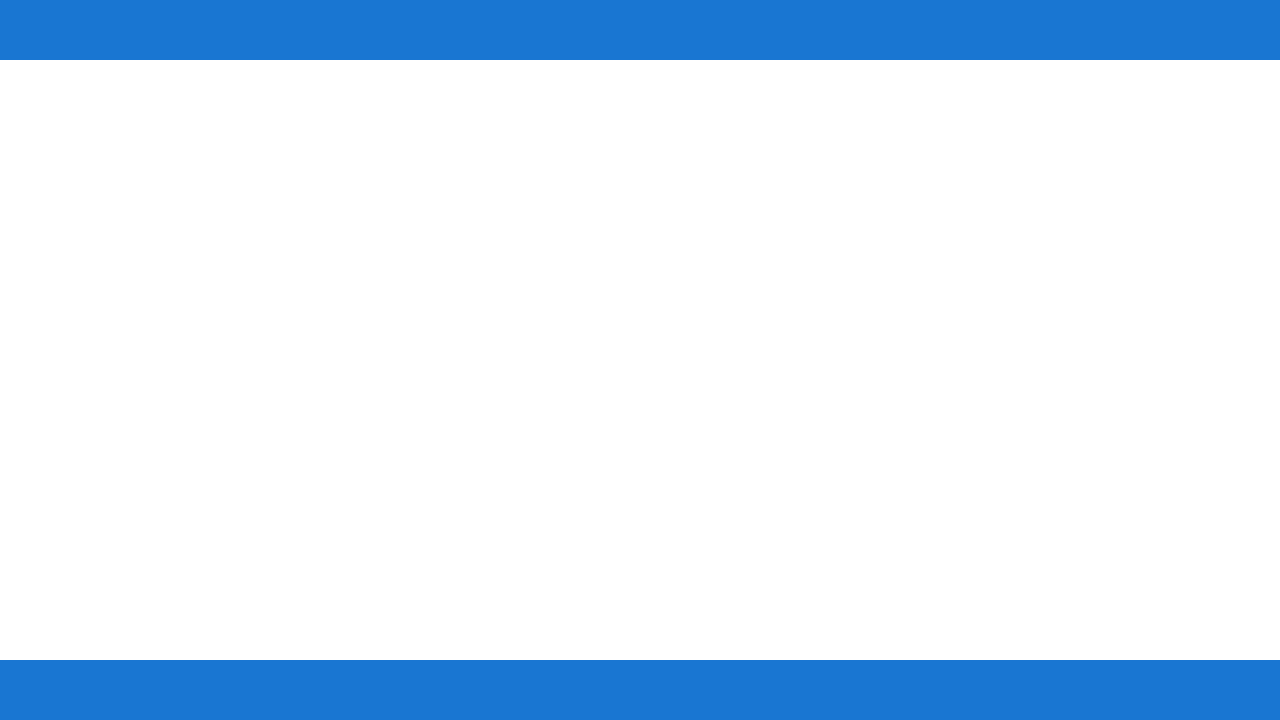
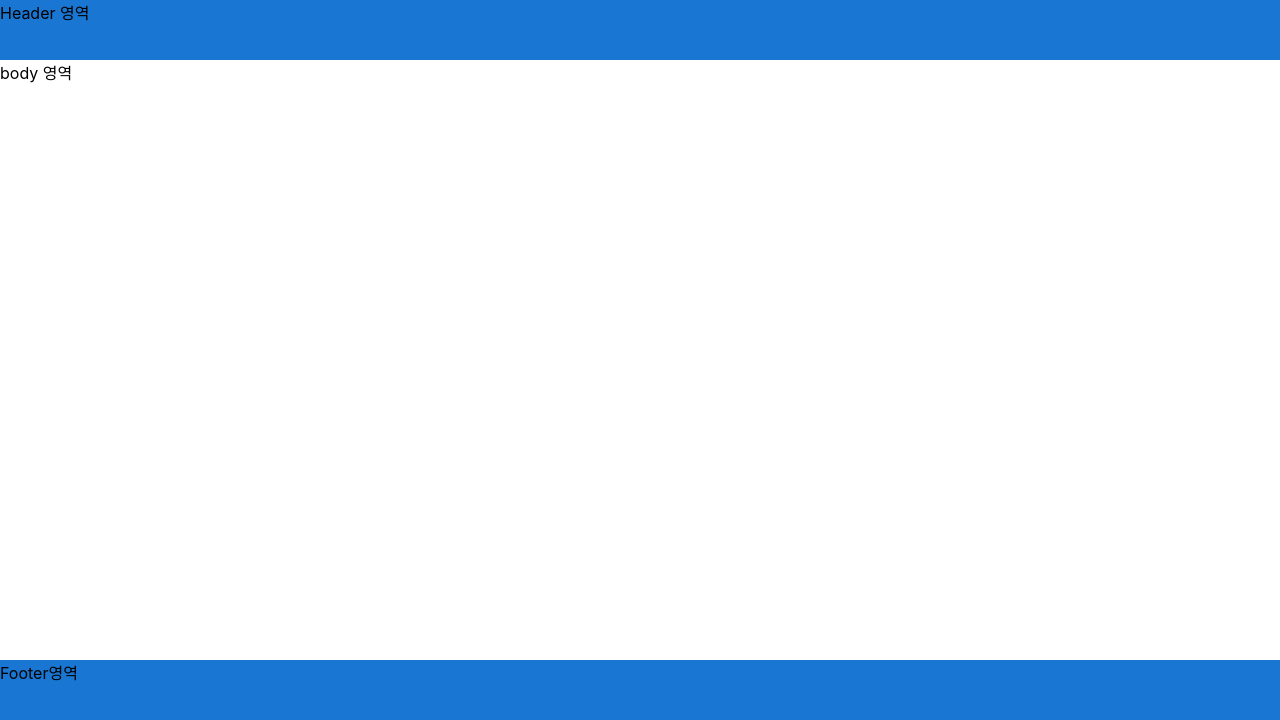
Before and after one commit to GoldK11/team-practice, a React (Create React App) app: page / in a window 1280 px wide. Shown: the top 720 px of the page. Built offline with nearby package versions, Linux system fonts and the light colour scheme.

Commit message:
결 change

```diff
--- a/src/components/layout/Body.js
+++ b/src/components/layout/Body.js
@@ -1,7 +1,7 @@
-import React from 'react';
+import React from "react";
 
 function Body() {
-  return <div className="Body" />;
+  return <div className="Body">body 영역</div>;
 }
 
 export default Body;
--- a/src/components/layout/Footer.js
+++ b/src/components/layout/Footer.js
@@ -1,7 +1,7 @@
-import React from 'react';
+import React from "react";
 
 function Page() {
-  return <div className="Footer" />;
+  return <div className="Footer">Footer영역</div>;
 }
 
 export default Page;
--- a/src/components/layout/Header.js
+++ b/src/components/layout/Header.js
@@ -1,7 +1,7 @@
 import React from "react";
 
 function Header() {
-  return <div className="Header" />;
+  return <div className="Header">Header 영역</div>;
 }
 
 export default Header;
```
